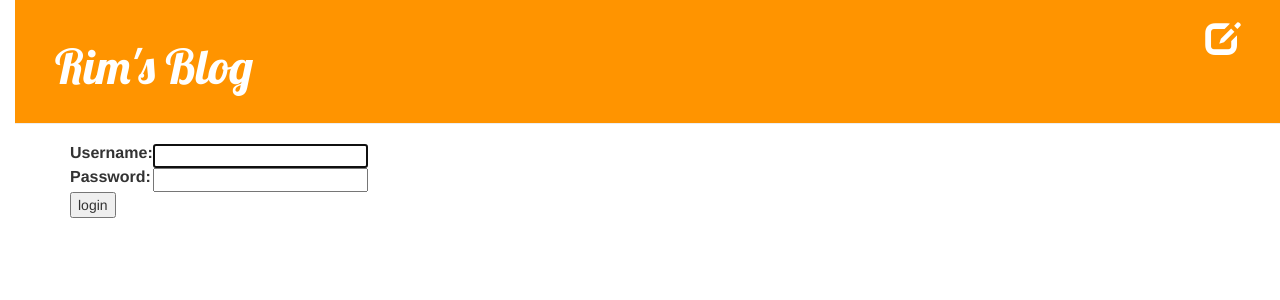
After one commit to JJOJJORing/first-django-app, a Django app: page /accounts/login/ in a window 1280 px wide. The commit adds this page. Shown: the top 300 px of the page. Run offline with Django 3.2, Linux system fonts and the light colour scheme; some libraries are stand-ins or nearby versions.

Commit message:
Added preview, publish, remove button and basic login using login view

```diff
--- a/blog/models.py
+++ b/blog/models.py
@@ -13,7 +13,7 @@ class Post(models.Model):
     published_date = models.DateTimeField(blank=True, null=True)
 
     def publish(self):
-        self.published_date = timezone.now
+        self.published_date = timezone.now()
         self.save()
 
     def __str__(self):
--- a/blog/templates/blog/base.html
+++ b/blog/templates/blog/base.html
@@ -14,7 +14,8 @@
        {% if user.is_authenticated %}
             <a href="{% url 'post_new' %}" class="top-menu"><span class="glyphicon glyphicon-plus"></span></a>
        {% endif %}
-        <h1><a href="/">Django Girls Blog</a></h1>
+       <a href="{% url 'post_draft_list' %}" class="top-menu"><span class="glyphicon glyphicon-edit"></span></a>
+       <h1><a href="/">Rim's Blog</a></h1>
     </div>
     <div class="content container">
         <div class="row">
--- a/blog/templates/blog/post_detail.html
+++ b/blog/templates/blog/post_detail.html
@@ -6,7 +6,10 @@
             <div class="date">
                 {{ post.published_date }}
             </div>
+        {% else %}
+            <a href="{% url 'post_publish' pk=post.pk %}" class="btn btn-default">Publish</a>
         {% endif %}
+        <a class="btn btn-default" href="{% url 'post_remove' pk=post.pk %}"><span class="glyphicon glyphicon-remove"></span></a>
         {% if user.is_authenticated %}
             <a class="btn btn-default" href="{% url 'post_edit' pk=post.pk %}"><span class="glyphicon glyphicon-pencil"></span></a>
         {% endif %}
--- /dev/null
+++ b/blog/templates/registration/login.html
@@ -0,0 +1,24 @@
+{% extends "blog/base.html" %}
+
+{% block content %}
+    {% if form.errors %}
+        <p>이름과 비밀번호가 일치하지 않습니다. 다시 시도해주세요.</p>
+    {% endif %}
+
+    <form method="post" action="{% url 'login' %}">
+    {% csrf_token %}
+        <table>
+        <tr>
+            <td>{{ form.username.label_tag }}</td>
+            <td>{{ form.username }}</td>
+        </tr>
+        <tr>
+            <td>{{ form.password.label_tag }}</td>
+            <td>{{ form.password }}</td>
+        </tr>
+        </table>
+
+        <input type="submit" value="login" />
+        <input type="hidden" name="next" value="{{ next }}" />
+    </form>
+{% endblock %}
--- a/blog/urls.py
+++ b/blog/urls.py
@@ -1,4 +1,5 @@
 from django.urls import path
+from django.conf.urls import url
 from . import views
 
 
@@ -7,4 +8,8 @@ urlpatterns = [
     path('post/<int:pk>/', views.post_detail, name='post_detail'),
     path('post/new', views.post_new, name='post_new'),
     path('post/<int:pk>/edit/', views.post_edit, name='post_edit'),
+    url(r'^drafts/$', views.post_draft_list, name='post_draft_list'),
+    url(r'^post/(?P<pk>\d+)/publish/$', views.post_publish, name='post_publish'),
+    url(r'^post/(?P<pk>\d+)/remove/$', views.post_remove, name='post_remove'),
+
 ]
--- a/mysite/settings.py
+++ b/mysite/settings.py
@@ -120,3 +120,4 @@ USE_TZ = True
 
 STATIC_URL = '/static/'
 STATIC_ROOT = os.path.join(BASE_DIR, 'static')
+LOGIN_REDIRECT_URL = '/'
--- a/mysite/urls.py
+++ b/mysite/urls.py
@@ -15,8 +15,12 @@ Including another URLconf
 """
 from django.contrib import admin
 from django.urls import path, include
+from django.conf.urls import include, url
+from django.contrib.auth import views as auth_views
 
 urlpatterns = [
     path('admin/', admin.site.urls),
     path('', include('blog.urls')),
+    url(r'^accounts/login/$', auth_views.LoginView.as_view(template_name='registration/login.html'), name='login'),
+
 ]
```
Also changed, not shown: blog/templates/blog/post_draft_list.html (added, +11 -0 lines), blog/views.py (+20 -2 lines).
